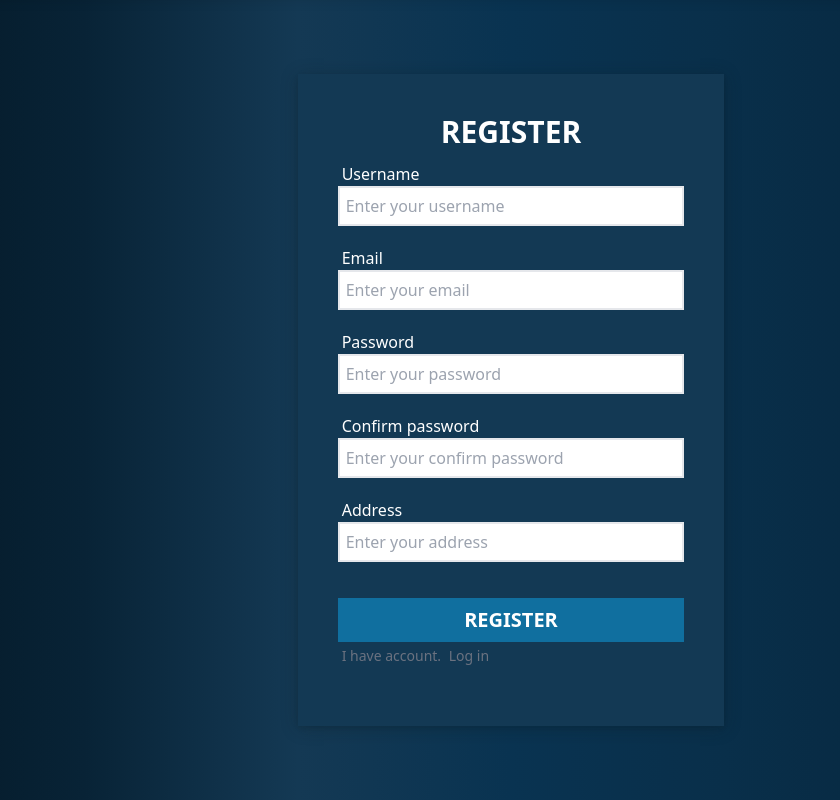
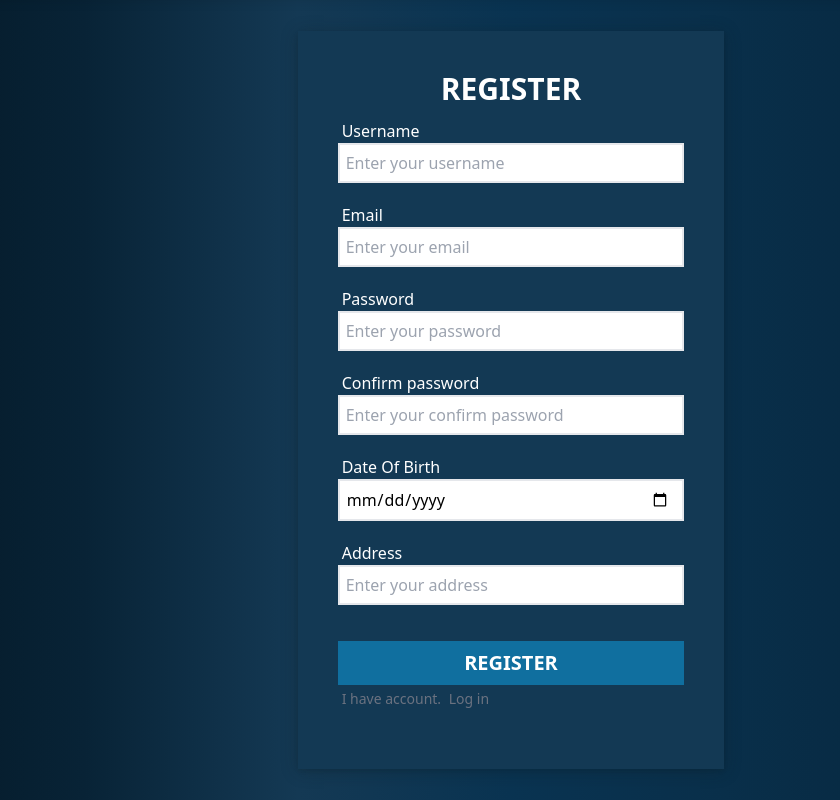
Before and after one commit to Visal2442/VC1-G9, a PHP site: page /register in a window 1280 px wide. Shown: the part 106-906 px from the top of the page, without its empty margins (129-969 px from the left). Run offline with PHP 8.4, Linux system fonts and the light colour scheme; some libraries are stand-ins or nearby versions.

Commit message:
[BTA-21]:Update register view

```diff
--- a/views/register/register.view.php
+++ b/views/register/register.view.php
@@ -11,56 +11,64 @@
             <div>
                 <div class="flex -mx-3">
                     <div class="w-full px-3 mb-5">
-                        <label for="" class="text-white  px-1 font-medium">Username</label>
+                        <label for="username" class="text-white  px-1 font-medium">Username</label>
                         <div class="flex">
                             <div class="w-10 z-10 pl-1 text-center pointer-events-none flex items-center justify-center"><i class="mdi mdi-email-outline text-gray-400 text-lg"></i></div>
-                            <input type="text" class="w-full -ml-10 p-1.5 border-2 border-gray-200 outline-none  font-thin" placeholder="Enter your username" required>
+                            <input type="text" class="w-full -ml-10 p-1.5 border-2 border-gray-200 outline-none  font-thin" placeholder="Enter your username" name="username">
                             </div>
                         </div>
                     </div>
                     <div class="flex -mx-3">
                         <div class="w-full px-3 mb-5">
-                            <label for="" class="text-white  px-1 font-medium">Email</label>
+                            <label for="email" class="text-white  px-1 font-medium">Email</label>
                             <div class="flex">
                                 <div class="w-10 z-10 pl-1 text-center pointer-events-none flex items-center justify-center"><i class="mdi mdi-email-outline text-gray-400 text-lg"></i></div>
-                                <input type="email" class="w-full -ml-10 pr-3 p-1.5  border-2 border-gray-200 outline-none  font-thin" placeholder="Enter your email" required>
+                                <input type="email" class="w-full -ml-10 pr-3 p-1.5 border-2 border-gray-200 outline-none font-thin" placeholder="Enter your email" name="email">
                             </div>
                         </div>
                     </div>
                     <div class="flex -mx-3">
                         <div class="w-full px-3 mb-5">
-                            <label for="" class="text-white px-1 font-medium">Password</label>
+                            <label for="password" class="text-white px-1 font-medium">Password</label>
                             <div class="flex">
                                 <div class="w-10 z-10 pl-1 text-center pointer-events-none flex items-center justify-center"><i class="mdi mdi-email-outline text-gray-400 text-lg"></i></div>
-                                <input type="password" class="w-full -ml-10 pr-3 p-1.5  border-2 border-gray-200 outline-none font-thin" placeholder="Enter your password" required>
+                                <input type="password" class="w-full -ml-10 pr-3 p-1.5  border-2 border-gray-200 outline-none font-thin" placeholder="Enter your password" name="password">
                             </div>
                         </div>
                     </div>
                     <div class="flex -mx-3">
                         <div class="w-full px-3 mb-5">
-                            <label for="" class="text-white   px-1 font-medium"> Confirm  password</label>
+                            <label for="confirm_password" class="text-white   px-1 font-medium"> Confirm  password</label>
                             <div class="flex">
                                 <div class="w-10 z-10 pl-1 text-center pointer-events-none flex items-center justify-center"><i class="mdi mdi-lock-outline text-gray-400 text-lg"></i></div>
-                                <input type="password" class="w-full -ml-10 pr-3 p-1.5  border-2 border-gray-200 outline-none font-thin" placeholder="Enter your confirm password">
+                                <input type="password" class="w-full -ml-10 pr-3 p-1.5  border-2 border-gray-200 outline-none font-thin" placeholder="Enter your confirm password" name="confirm_password">
+                            </div>
+                        </div>
+                    </div>
+                    <div class="flex -mx-3">
+                        <div class="w-full px-3 mb-5">
+                            <label for="date_of_birth" class="text-white px-1 font-medium text-blak-500">Date Of Birth</label>
+                            <div class="flex">
+                                <div class="w-10 z-10 pl-1 text-center pointer-events-none flex items-center justify-center"><i class="mdi mdi-lock-outline text-gray-400 text-lg"></i></div>
+                                <input type="date" class="w-full -ml-10 pr-3 p-1.5  border-2 border-gray-200 outline-none font-thin" name="date_of_birth">
                             </div>
                         </div>
                     </div>
                     <div class="flex -mx-3">
                         <div class="w-full px-3 mb-9">
-                            <label for="" class="text-white px-1 font-medium text-blak-500">Address</label>
+                            <label for="address" class="text-white px-1 font-medium text-blak-500">Address</label>
                             <div class="flex">
                                 <div class="w-10 z-10 pl-1 text-center pointer-events-none flex items-center justify-center"><i class="mdi mdi-lock-outline text-gray-400 text-lg"></i></div>
-                                <input type="text" class="w-full -ml-10 pr-3 p-1.5  border-2 border-gray-200 outline-none font-thin" placeholder="Enter your address ">
+                                <input type="text" class="w-full -ml-10 pr-3 p-1.5  border-2 border-gray-200 outline-none font-thin" placeholder="Enter your address" name="address">
                             </div>
                         </div>
                     </div>
                     <div class="flex -mx-3">
                         <div class="w-full px-3 mb-5">
-                            <button class=" bg-sky-500/50 hover:bg-sky-500/60 register block w-full  mx-auto text-white text-xl  font-bold p-2" >REGISTER</button>
+                            <button class="bg-sky-500/50 hover:bg-sky-500/60 register block w-full mx-auto text-white text-xl font-bold p-2" >REGISTER</button>
                             <p class="text-sm  text-gray-500 dark:text-white pt-1 pl-1">
-                            I have account.<a href="#"
-                                class="pl-1  font-lg text-primary-600 dark:text-primary-500 hover:underline hover:text-red-500">
-                                Log in </a>
+                                I have account.
+                                <a href="/"class="pl-1  font-lg text-primary-600 dark:text-primary-500 hover:underline hover:text-red-500">Log in </a>
                             </p>
                         </div>
                     </div>
```
